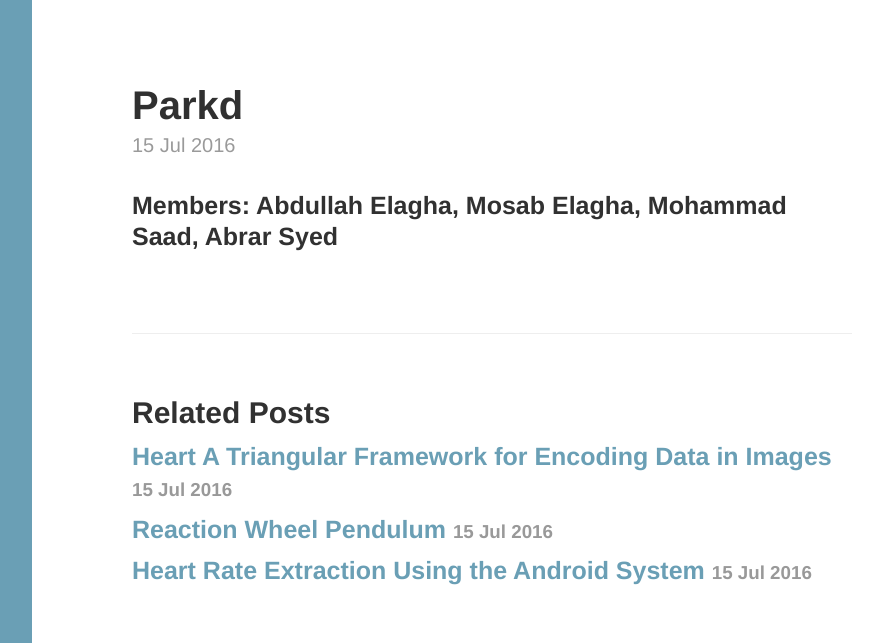
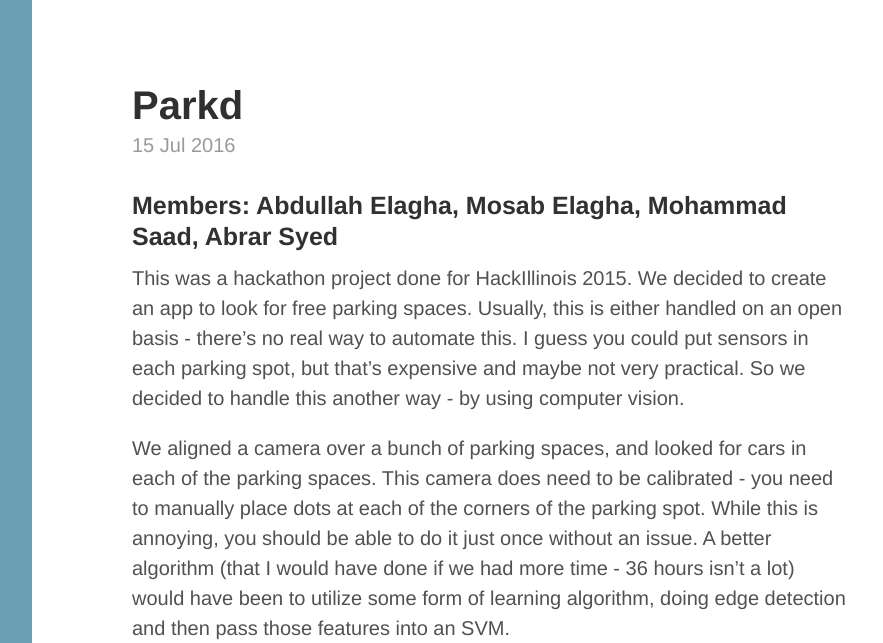
Before and after one commit to mohsaad/mohsaad.github.io, a Jekyll site: the page built from _posts/2016-07-15-Parkd.md, in a window 1280 px wide and 1400 px high. Shown: the top 643 px of the window, without its empty margins (328-1211 px from the left). Built offline with Jekyll 4.4.1, drawn with Linux system fonts in a browser that asks for light colours; Markdown is read by kramdown in place of the engine named in the settings; some of the changed text lies outside the part shown; grey boxes are pictures that could not be loaded.

Commit message:
updated posts

```diff
--- a/_posts/2016-07-15-Parkd.md
+++ b/_posts/2016-07-15-Parkd.md
@@ -3,3 +3,20 @@ layout: post
 title: Parkd
 ---
 ### Members: Abdullah Elagha, Mosab Elagha, Mohammad Saad, Abrar Syed
+
+This was a hackathon project done for HackIllinois 2015. We decided to create an app to look for free parking spaces. Usually, this is either handled on an open basis - there's no real way to automate this. I guess you could put sensors in each parking spot, but that's expensive and maybe not very practical. So we decided to handle this another way - by using computer vision.
+
+We aligned a camera over a bunch of parking spaces, and looked for cars in each of the parking spaces. This camera does need to be calibrated - you need to manually place dots at each of the corners of the parking spot. While this is annoying, you should be able to do it just once without an issue. A better algorithm (that I would have done if we had more time - 36 hours isn't a lot) would have been to utilize some form of learning algorithm, doing edge detection and then pass those features into an SVM.
+
+![Parkd Example Image](~/www/assets/img/cv.jpg)
+
+Instead of looking for a car in a spot, we decided to look for empty parking spts. To do this, after getting the four corners of the parking spot, we perform a 4-point perspective transform [1] to get the image of the parking spot. We also store a reference image of an empty parking spot, and then perform a cross-correlation of the histogram of both images. Afterwards, we threshold the value to determine if the spot is empty or not. Obviously this has a lot of variance, but the general algorithm is pretty robust against noise.
+
+We also designed iOS and Pebble apps to tell people where parking spots were, and to record when and how much you were going to pay.
+
+In the end, we won two awards: The GE Best use of Image Recognition award, and the Thiel Prize for Business Potential.
+
+##### References
+[1] [Four Point Perspective Transform](http://www.pyimagesearch.com/2014/08/25/4-point-opencv-getperspective-transform-example/)
+
+[2] [Devpost](http://devpost.com/software/parkd)
```
Also changed, not shown: _posts/2016-07-15-Triangle-Framework.md (+11 -1 lines).
